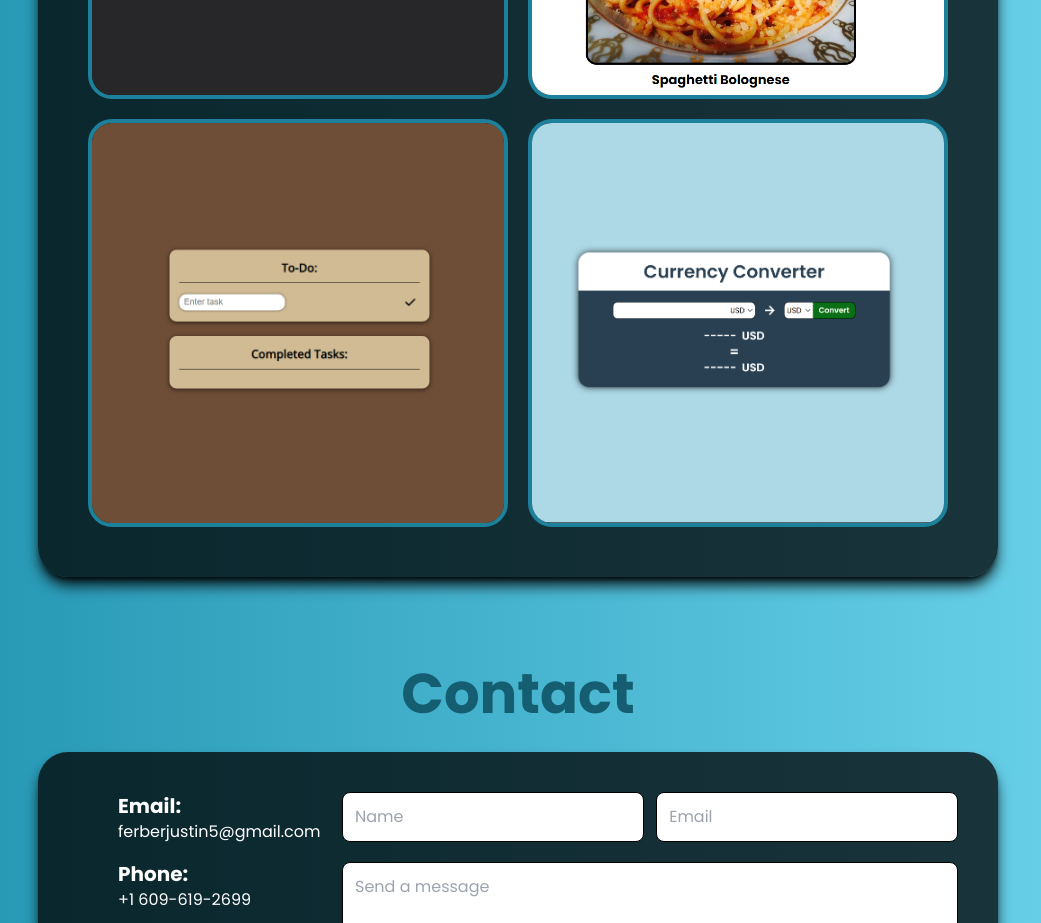
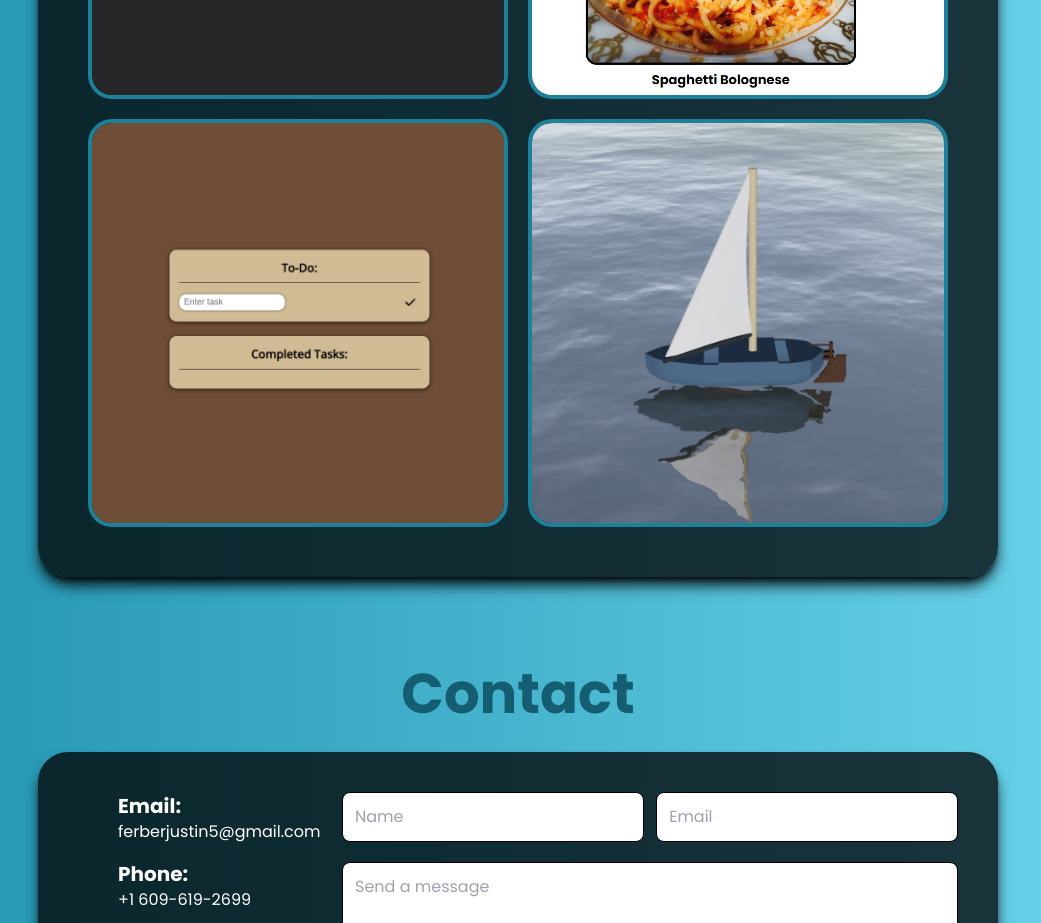
Before and after one commit to j-ferber/ReactPortfolio, a React (Vite) app: page / in a window 1280 px wide. Shown: the part 3020-3943 px from the top of the page, without its empty margins (122-1163 px from the left). Built offline with nearby package versions, Linux system fonts and the light colour scheme; some icons are missing.

Commit message:
Changed resume and added translator

```diff
--- a/src/components/Home/Entry.jsx
+++ b/src/components/Home/Entry.jsx
@@ -12,7 +12,7 @@ const Entry = () => {
       <div className='flex w-1/3 mt-3 max-[425px]:w-full max-[425px]:justify-center'>
         <a href="https://github.com/j-ferber" target="_blank"><FaGithub className='icons' /></a>
         <a href="https://www.linkedin.com/in/j-ferber/" target="_blank"><FaLinkedin className='icons'/></a>
-        <a href="https://drive.google.com/file/d/1NEVxV7nJ7rPdKT--j0ma3hqaIMhiCTEB/view?usp=sharing" target="_blank"><BiFile className='icons' /></a>
+        <a href="https://drive.google.com/file/d/1pB3XcBPA1QrA1iC-Q97pF6lDkEohpZST/view?usp=sharing" target="_blank"><BiFile className='icons' /></a>
       </div>
     </div>
   )
--- a/src/components/Projects/Projects.js
+++ b/src/components/Projects/Projects.js
@@ -3,6 +3,7 @@ import JotterLogo from '../../assets/Jotter.png'
 import Food from '../../assets/foodApp.png'
 import ToDo from '../../assets/cat.png'
 import Converter from '../../assets/currency-converter.png'
+import Translator from '../../assets/nauticalTranslator.png'
 
 const projectData = {
   "projects": [
@@ -36,12 +37,12 @@ const projectData = {
       "description": "My most complex JavaScript project at the time. Used more advanced JavaScript functions to create a working to-do list. Also introduced me to local storage."
     }, {
       "id": 4,
-      "title": "Currency Converter",
-      "source": Converter,
-      "github": "https://github.com/j-ferber/JavaScript-Projects/tree/main/Personal/Currency%20Converter",
-      "live": "https://jferber-currency-converter.netlify.app/",
-      "technologies": ["HTML", "CSS", "JavaScript", "OpenCurrency API"],
-      "description": "This was my first project using an API. In this project, I used the Open Exchange Rates API to build a working and up-to-date currency converter."
+      "title": "Nautical Translator",
+      "source": Translator,
+      "github": "https://github.com/Caposto/nautical_translator",
+      "live": "https://nautical-translator.vercel.app/",
+      "technologies": ["React", "Tailwind CSS", "Kintone", "Express.js", "Node.js"],
+      "description": "This project was made in a group of 4 for HackNJIT 2023. Won 'Best use of Kintone' award with over 200+ participants."
     }
   ]
 }
```
Also changed, not shown: src/assets/nauticalTranslator.png (added).
